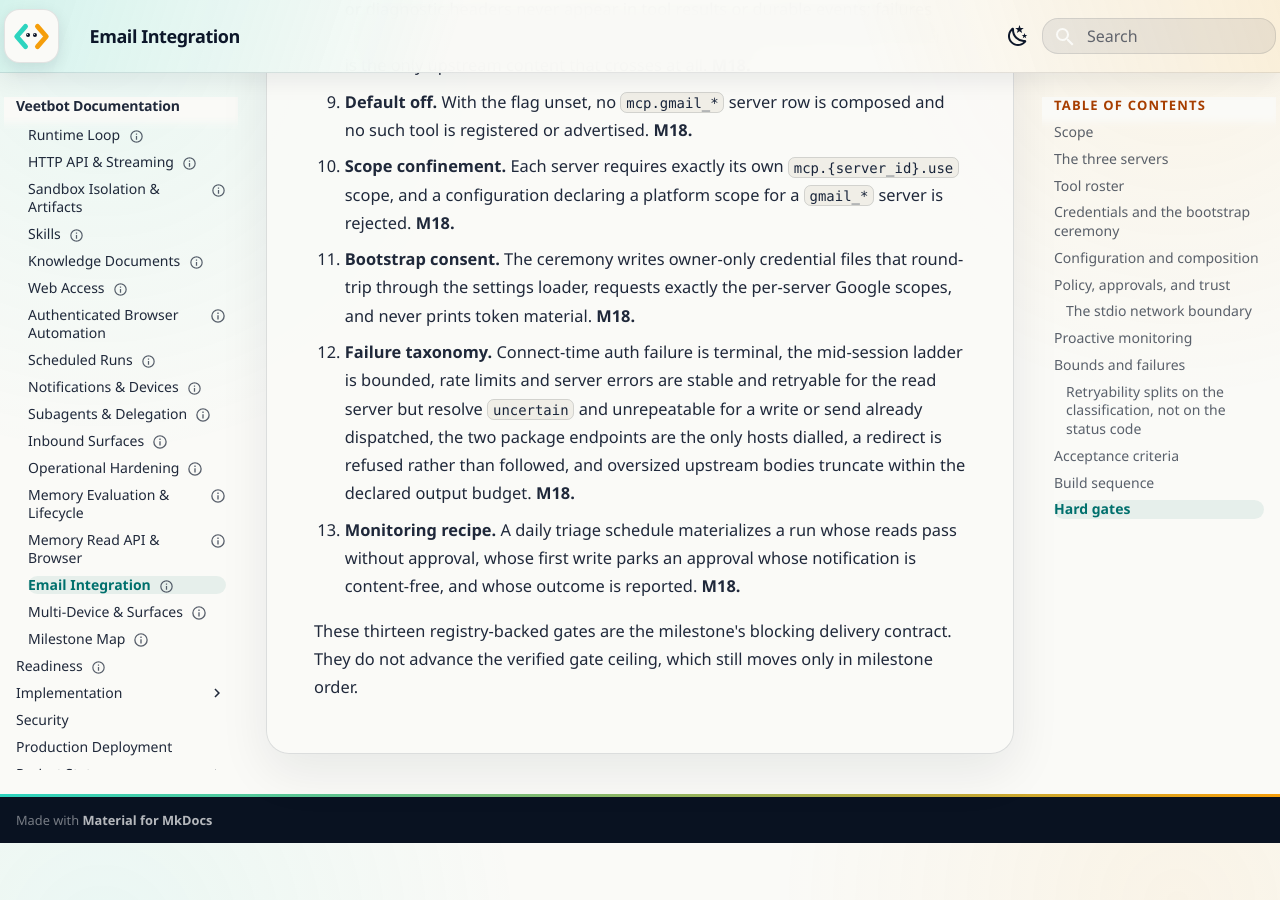
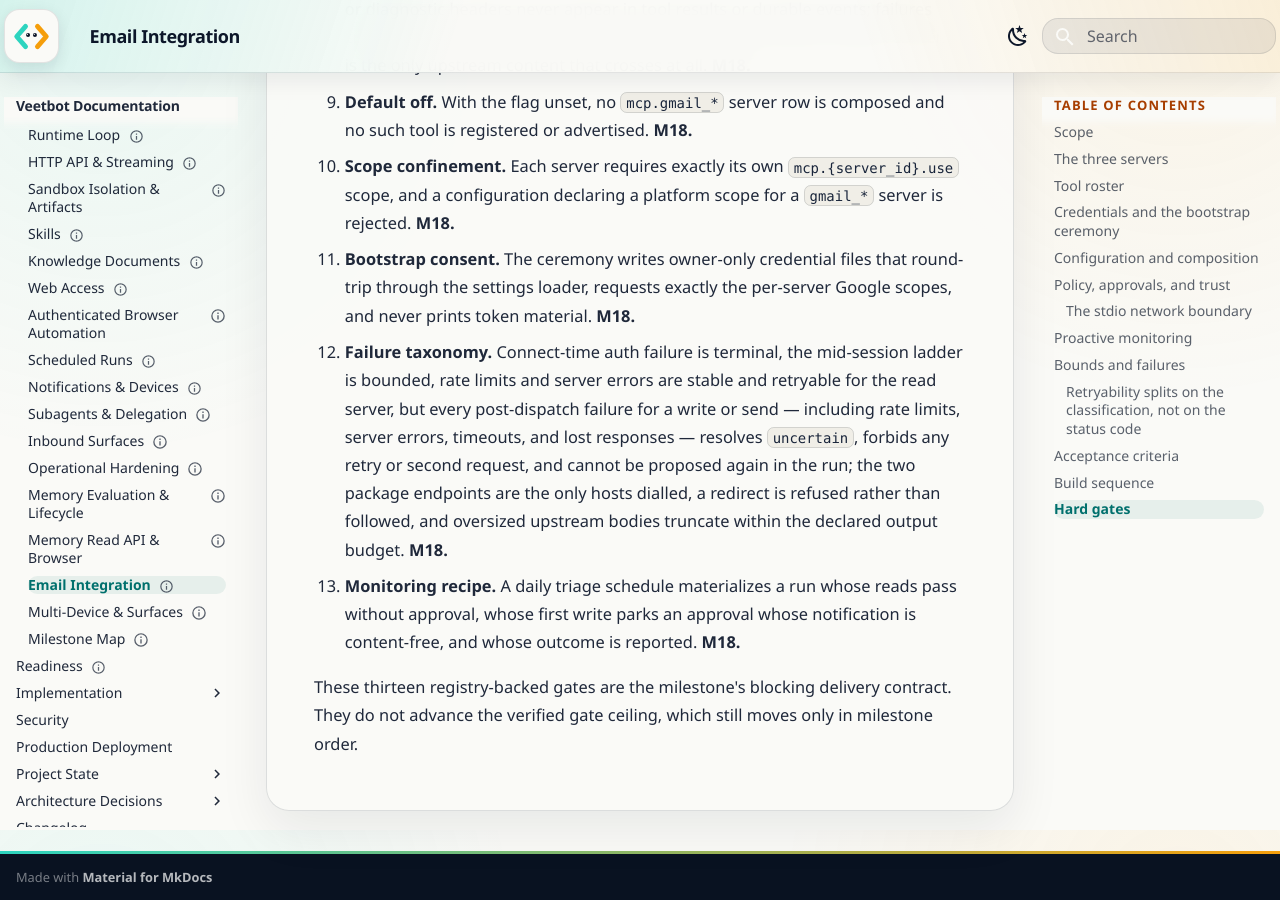
Before and after one commit to avitus/veetbot, an MkDocs documentation site: the page built from docs/plan/email-integration.md, in a window 1280 px wide and 900 px high, scrolled down 10870 px. Built offline with MkDocs 1.6.1 and Material for MkDocs 9.7.7, drawn with Linux system fonts in a browser that asks for light colours.

Commit message:
fix: align email failure taxonomy gate
Reading-Lane: A

```diff
--- a/docs/plan/email-integration.md
+++ b/docs/plan/email-integration.md
@@ -410,11 +410,13 @@
     per-server Google scopes, and never prints token material. **M18.**
 12. **Failure taxonomy.** Connect-time auth failure is terminal, the
     mid-session ladder is bounded, rate limits and server errors are stable
-    and retryable for the read server but resolve `uncertain` and
-    unrepeatable for a write or send already dispatched, the two package
-    endpoints are the only hosts dialled, a redirect is refused rather than
-    followed, and oversized upstream bodies truncate within the declared
-    output budget. **M18.**
+    and retryable for the read server, but every post-dispatch failure for a
+    write or send — including rate limits, server errors, timeouts, and lost
+    responses — resolves `uncertain`, forbids any retry or second request,
+    and cannot be proposed again in the run; the two package endpoints are
+    the only hosts dialled, a redirect is refused rather than followed, and
+    oversized upstream bodies truncate within the declared output budget.
+    **M18.**
 13. **Monitoring recipe.** A daily triage schedule materializes a run whose
     reads pass without approval, whose first write parks an approval whose
     notification is content-free, and whose outcome is reported. **M18.**
```
Also changed, not shown: 1 other file.
